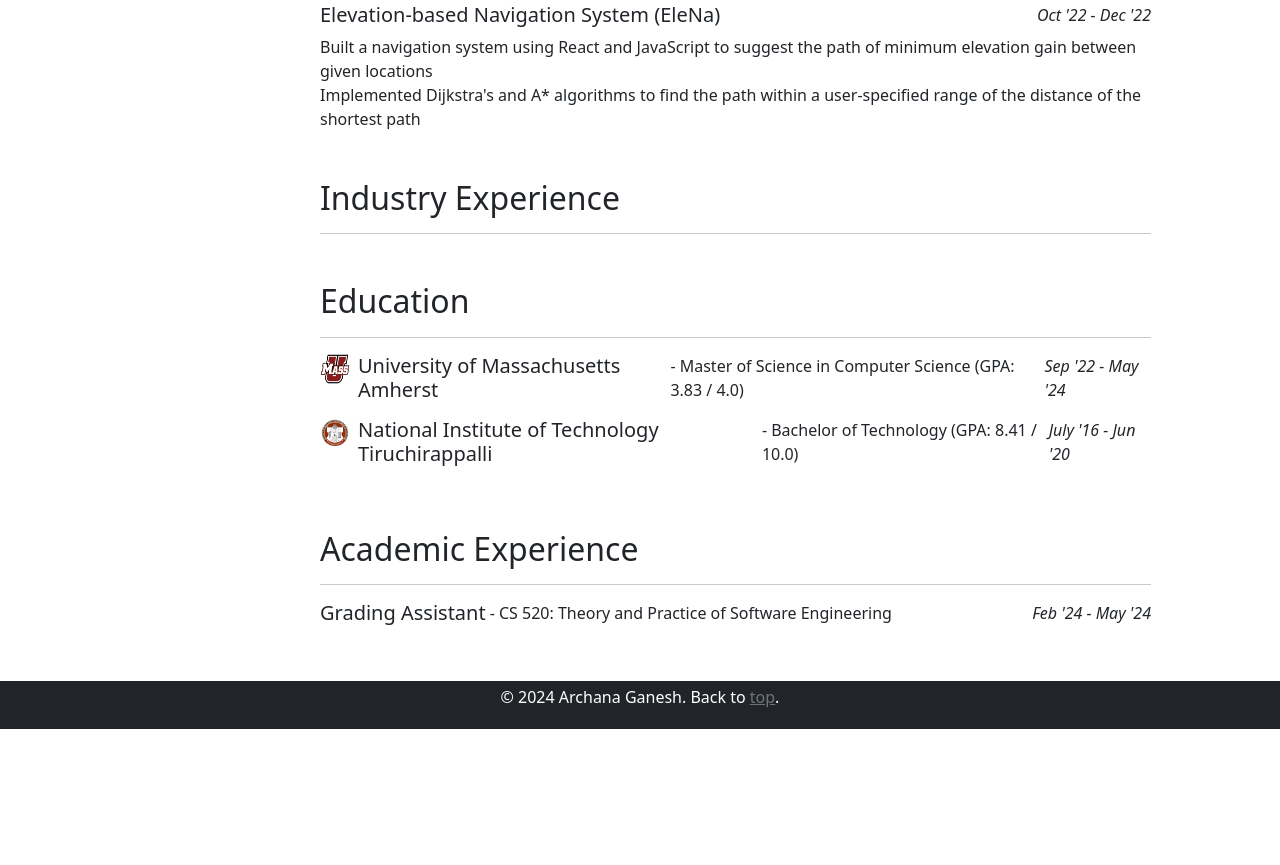
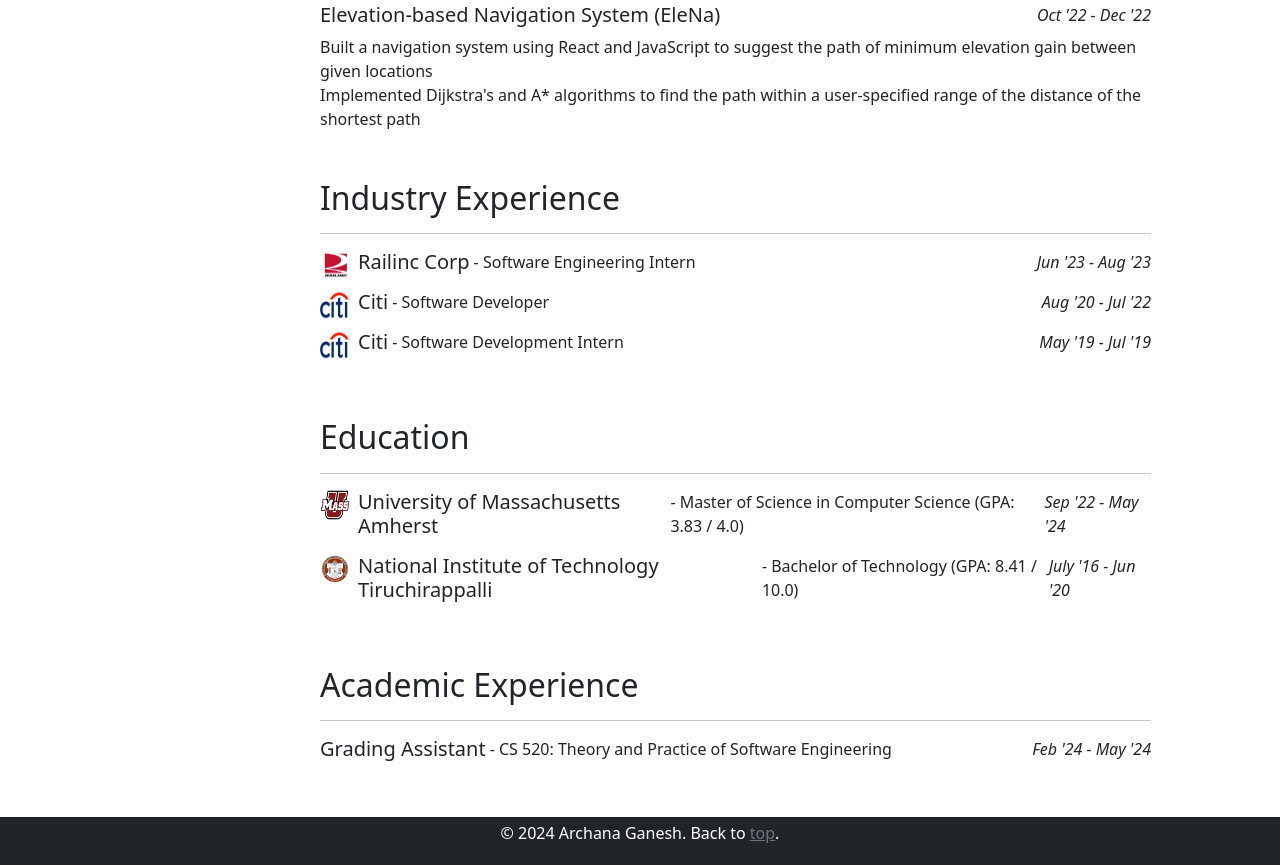
Before and after one commit to Greenleaf20/Greenleaf20.github.io, a plain HTML site: page index.html in a window 1280 px wide. Shown: the part 859-1724 px from the top of the page. Before the commit the page ends 1588 px from the top, so only its background shows below. Drawn offline with nearby package versions, Linux system fonts and the light colour scheme.

Commit message:
Add workex

```diff
--- a/index.html
+++ b/index.html
@@ -9,8 +9,8 @@
   <link rel="stylesheet" href="index.css">
   <link rel="icon" href="images/umass-nobg.png" />
 </head>
+
 <body>
-
   <!-- Navbar -->
   <nav class="navbar navbar-expand-sm bg-dark navbar-dark">
     <div class="container-fluid">
@@ -44,11 +44,9 @@
     <div class="row">
       <div class="col-sm-2 justify-content-center left-panel" >
         <img class="fakeimg " src="images/profile-pic.png" alt="Profile" style="margin-bottom: 1.5%;"/>
-      <!-- <p class="fw-bold text-center mt-1 fs-5">Krishna Praneet Gudipaty</p> -->
         <h4 class="mt-4">Archana Ganesh</h3>
         <p>Master of Science <br> <a href="https://www.cics.umass.edu/" class="text-secondary">College of Information and Computer Sciences</a> <br> University of Massachusetts Amherst</p>
         <p><img src="images/location-logo.svg"> Amherst, MA, USA</p>
-      <!-- <p class="">Connect with me!</p> -->
         <p><img src="images/email-logo.svg" class="me-2">archanaganes@umass.edu</p>
         <p><a href="https://www.linkedin.com/in/ganesh-archana/" class="text-secondary"><img src="images/linkedin-logo.svg" class="me-2">ganesh-archana</a></p>
         <p><a href="https://github.com/Greenleaf20" class="text-secondary"><img src="images/github-logo.svg" class="me-2">Greenleaf20</a></p>
@@ -97,17 +95,39 @@
           Implemented Dijkstra's and A* algorithms to find the path within a user-specified range of the distance of the shortest path
         </p>
         <h2 class="mt-5" id="experience">Industry Experience</h2><hr>
-      <!-- Deskera -->
-      <!-- <div class="d-flex justify-content-between">
+        <!-- Railinc Corp -->
+        <div class="d-flex justify-content-between">
           <div class="d-flex">
-          <img src="images/deskera.jpeg" alt="Deskera" class="company-icon" />
+            <img src="images/railinc.jpg" alt="Railinc Corp" class="company-icon" />
             <div class="d-flex ms-2">
-            <h5>Deskera</h5>
-            <p class="ms-1"> - Software Development Engineer (Full-stack)</p>
+              <h5>Railinc Corp</h5>
+              <p class="ms-1"> - Software Engineering Intern</p>
             </div>
           </div>
-        <em>Dec '20 - Jul '22</em>
-      </div> -->
+          <em>Jun '23 - Aug '23</em>
+        </div>
+        <!-- Citi -->
+        <div class="d-flex justify-content-between">
+          <div class="d-flex">
+            <img src="images/citi.jpg" alt="Citi" class="company-icon" />
+            <div class="d-flex ms-2">
+              <h5>Citi</h5>
+              <p class="ms-1"> - Software Developer</p>
+            </div>
+          </div>
+          <em>Aug '20 - Jul '22</em>
+        </div>
+        <!-- Citi Intern -->
+        <div class="d-flex justify-content-between">
+          <div class="d-flex">
+            <img src="images/citi.jpg" alt="Citi" class="company-icon" />
+            <div class="d-flex ms-2">
+              <h5>Citi</h5>
+              <p class="ms-1"> - Software Development Intern</p>
+            </div>
+          </div>
+          <em>May '19 - Jul '19</em>
+        </div>
 
         <h2 class="mt-5" id="education">Education</h2><hr>
         <!-- UMass -->
@@ -150,6 +170,5 @@
   <div class="mt-5 p-1 bg-dark text-white text-center">
     <p>© 2024 Archana Ganesh. Back to <a href="#" class="text-secondary">top</a>.</p>
   </div>
-
 </body>
 </html>
```
Also changed, not shown: images/citi.jpg (added), images/railinc.jpg (added). Lines whose indentation alone changed are shown as unchanged.
